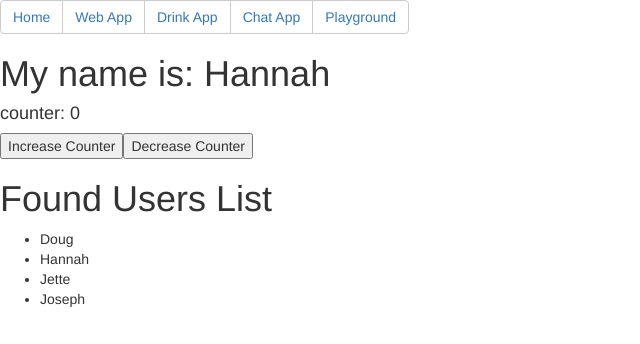
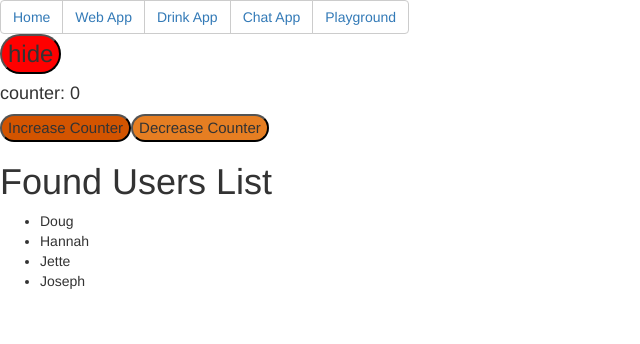
Before and after one commit to Hannah-Rauser-406/intro-to-react, a React app: page / in a window 1280 px wide. Shown: the whole page, without its empty margins (0-640 px from the left). Built offline with nearby package versions, Linux system fonts and the light colour scheme.

Commit message:
added css, ternary ifs to buttons, and added faker

```diff
--- a/package.json
+++ b/package.json
@@ -4,6 +4,7 @@
   "private": true,
   "dependencies": {
     "bootstrap": "^3.3.7",
+    "faker": "^4.1.0",
     "react": "^15.6.1",
     "react-dom": "^15.6.1",
     "react-router-dom": "^4.1.2",
--- a/src/Playground/app.js
+++ b/src/Playground/app.js
@@ -1,4 +1,5 @@
 import React from 'react';
+import faker from 'faker';
 //import data file to use
 const UsersList = (props) => {
   return(
@@ -15,15 +16,35 @@ const UsersList = (props) => {
   )
 }
 
+const Counter = (props) => {
+  return(
+    <div>
+      <h4> counter: {props.counter}</h4>
+        <button className="inc-count-btn" onClick={
+          () => props.increaseCounter()}> Increase Counter </button>
+        <button className="dec-count-btn" onClick={
+          () =>  props.decreaseCounter()}> Decrease Counter </button>
+    </div>
+
+  )
+}
+
 class App extends React.Component {
 
  state = {
    name: "Hannah",
    counter: 0,
    users: null,
+   showCounter: true,
  }
+ increaseCounter = this.increaseCounter.bind(this)
+ decreaseCounter = this.decreaseCounter.bind(this)
+
  componentDidMount(){
-   this.fetchUsersFromServer()
+   this.fetchUsersFromServer();
+   const randomName = faker.name.firstName();
+   const someProd = faker.commerce.product();
+   alert(someProd);
    //this.setState({ customers: myData})
  }
  fetchUsersFromServer(){
@@ -43,18 +64,26 @@ class App extends React.Component {
  decreaseCounter(){
    this.setState({counter: this.state.counter -= 1})
  }
-
+toggleCounter(){
+  this.setState({showCounter: !this.state.showCounter})
+}
 
   render(){
     return(
       <div>
-        <h1>My name is: {this.state.name}</h1>
-        <h4> counter: {this.state.counter}</h4>
-        <button onClick={
-          () => this.increaseCounter()}> Increase Counter </button>
-        <button onClick={
-          () =>  this.decreaseCounter()}> Decrease Counter </button>
-
+      <button
+      className={this.state.showCounter ? "open-btn" : "close-btn"}
+      onClick={()=> this.toggleCounter() }> {this.state.showCounter ? "hide" : "show"}
+      </button>
+          {
+            this.state.showCounter
+            ? <Counter
+            counter={this.state.counter}
+            increaseCounter={this.increaseCounter}
+            decreaseCounter={this.decreaseCounter}
+            />
+            : null
+          }
           {
             this.state.users
             ? <UsersList usersData={this.state.users} />
--- a/src/styles.css
+++ b/src/styles.css
@@ -49,3 +49,23 @@
 .chat-container > div {
   width: 33.333%;
 }
+.inc-count-btn{
+  background-color: #d35400;
+  border-radius: 20px;
+  font-size: 15px;
+}
+.dec-count-btn{
+  background-color: #e67e22;
+  border-radius: 20px;
+  font-size: 15px;
+}
+.open-btn{
+  background-color: red;
+  border-radius: 20px;
+  font-size: 24px;
+}
+.close-btn{
+  background-color: green;
+  border-radius: 20px;
+  font-size: 24px;
+}
```
Also changed, not shown: 1 other file.
